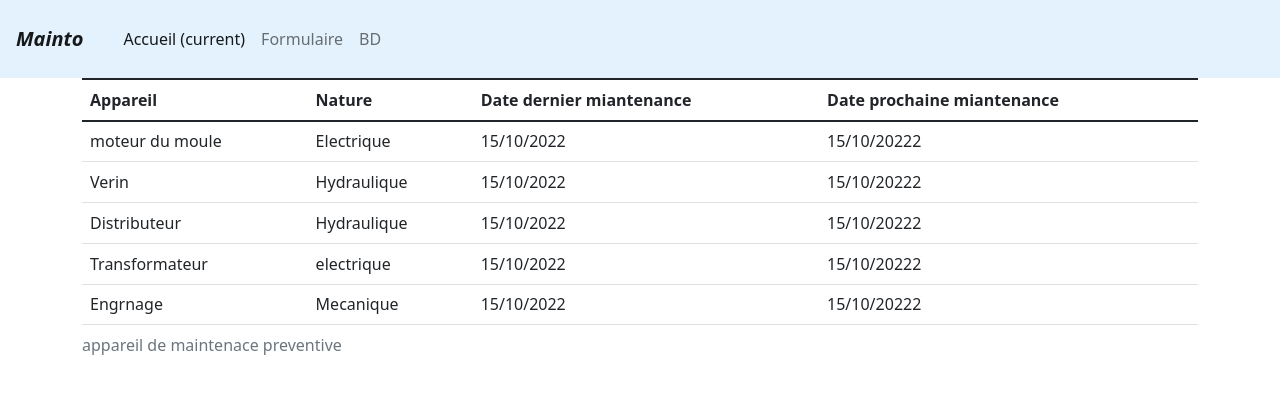
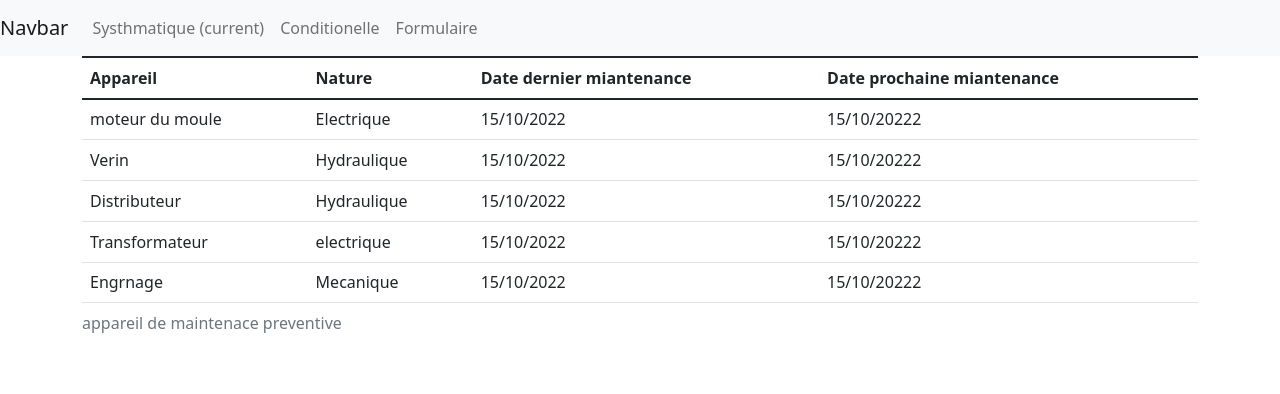
Before and after one commit to Ntchinda-Giscard/Suivie-Maintenance, a React (Create React App) app: page / in a window 1280 px wide. Shown: the top 394 px of the page. Built offline with nearby package versions, Linux system fonts and the light colour scheme.

Commit message:
added the navbar

```diff
--- a/src/components/navbar.jsx
+++ b/src/components/navbar.jsx
@@ -4,19 +4,25 @@
     state = {  }
     render() {
         return (
-            <nav className="navbar navbar-expand-lg navbar-light" style={{backgroundColor: "#e3f2fd"}}>
-                <a className="navbar-brand p-3" href="#"> <strong><i>Mainto</i>  </strong></a>
-                <button className="navbar-toggler" type="button" data-toggle="collapse" data-target="#navbarNavAltMarkup" aria-controls="navbarNavAltMarkup" aria-expanded="false" aria-label="Toggle navigation">
-                    <span className="navbar-toggler-icon"></span>
-                </button>
-                <div className="collapse navbar-collapse" id="navbarNavAltMarkup">
-                    <div className="navbar-nav">
-                        <a className="nav-item nav-link active" href="#">Accueil <span className="sr-only">(current)</span></a>
-                        <a className="nav-item nav-link" href="#">Formulaire</a>
-                        <a className="nav-item nav-link" href="#">BD</a>
-                    </div>
-                </div>
-            </nav>
+            <nav className = "navbar navbar-expand-lg navbar-light bg-light">
+  <a className = "navbar-brand" href="#">Navbar</a>
+  <button className = "navbar-toggler" type="button" data-toggle="collapse" data-target="#navbarNav" aria-controls="navbarNav" aria-expanded="false" aria-label="Toggle navigation">
+    <span className = "navbar-toggler-icon"></span>
+  </button>
+  <div className = "collapse navbar-collapse" id="navbarNav">
+    <ul className = "navbar-nav">
+      <li className = "nav-item active">
+        <a className = "nav-link" href="#"> Systhmatique <span className = "sr-only">(current)</span></a>
+      </li>
+      <li className = "nav-item">
+        <a className = "nav-link" href="#"> Conditionelle </a>
+      </li>
+      <li className = "nav-item">
+        <a className = "nav-link" href="#"> Formulaire </a>
+      </li>
+    </ul>
+  </div>
+</nav>
         );
     }
 }
```
